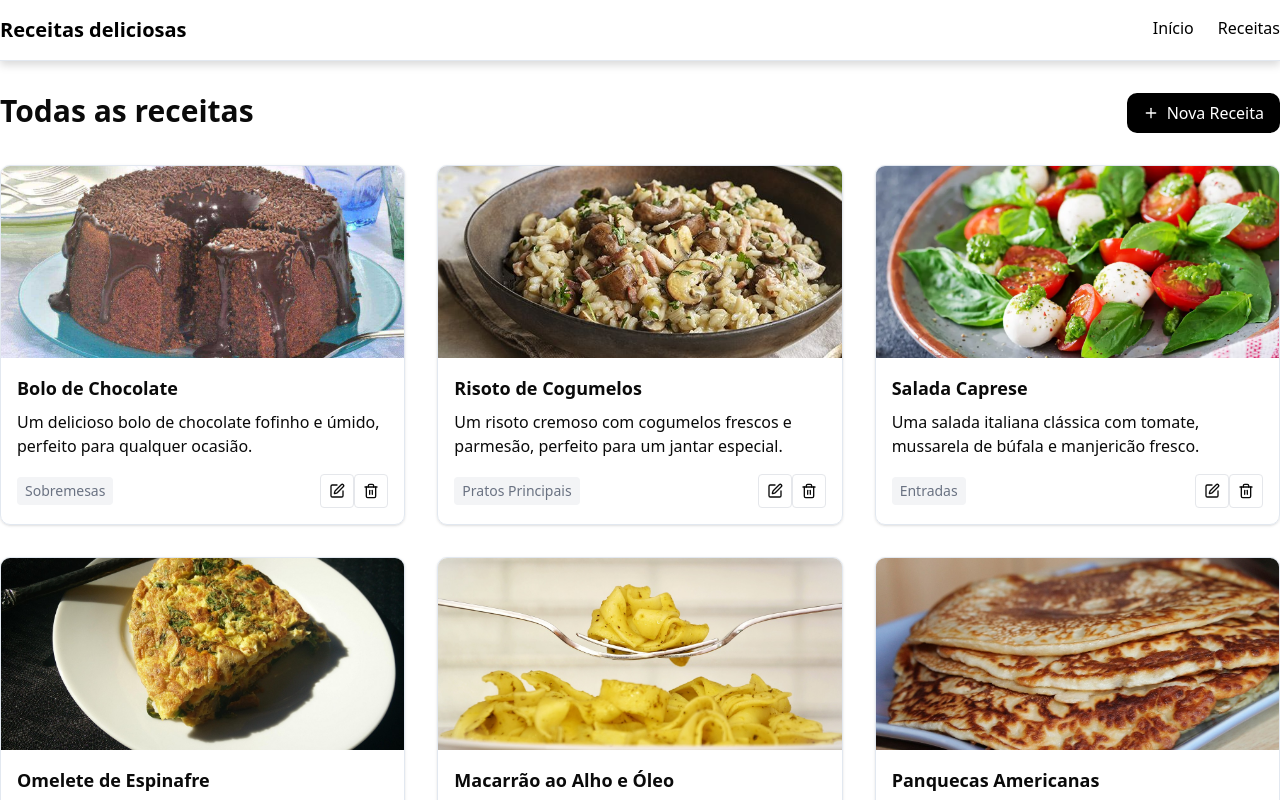
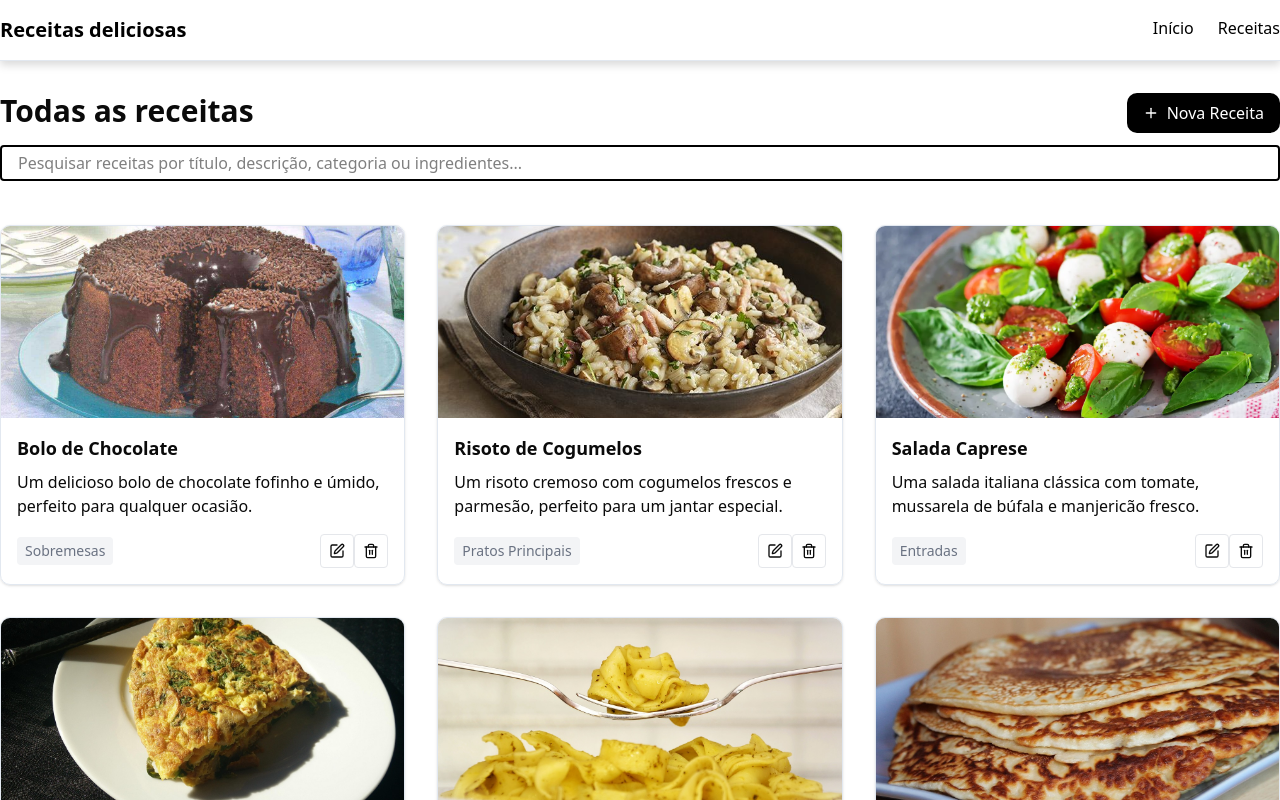
Before and after one commit to meloluvert/site-receitas-capacitacao, a Next.js app: page /receitas in a window 1280 px wide. Shown: the top 800 px of the page. Built offline with nearby package versions, Linux system fonts and the light colour scheme.

Commit message:
feat: barra de pesquisa com useState

```diff
--- a/src/app/page.tsx
+++ b/src/app/page.tsx
@@ -1,3 +1,4 @@
+"use client"
 import { ChevronRight } from "lucide-react";
 import Link from "next/link";
 import { recipes } from "@/lib/data";
@@ -26,7 +27,7 @@ export default function Home() {
           <h2 className="text-lg font-bold">Receitas em Destaque</h2>
           <div className="flex flex-col sm:flex-row w-full gap-8">
             {featuredRecipes.map((recipe) => (
-              <RecipeCard key={recipe.id} recipe={recipe} />
+              <RecipeCard key={recipe.id} recipe={recipe} onEdit={() => null} onDelete={() => null} />
             ))}
           </div>
           <Link
--- a/src/app/receitas/page.tsx
+++ b/src/app/receitas/page.tsx
@@ -1,19 +1,40 @@
 "use client";
+
+
 import { RecipeCard } from "@/components/RecipeCard";
 import { Recipe, recipes as initialRecipes } from "@/lib/data";
 import { Plus } from "lucide-react";
 import RecipeFormModal from "@/components/RecipeFormModal";
-import { useState } from "react";
+import { useEffect, useState } from "react";
 import DeleteConfirmationModal from "@/components/DeleteConfirmation";
 export default function ReceitasPage() {
   const [isRecipeModalOpen, setIsRecipeModalOpen] = useState(false);
   const [recipes, setRecipes] = useState<Recipe[]>(initialRecipes);
   const [isDeleteConfirmationModalOpen, setIsDeleteConfirmationModalOpen] =
     useState(false);
+
+
+
   const [modalMode, setModalMode] = useState<"create" | "edit">("create");
   const [selectedRecipe, setSelectedRecipe] = useState<Recipe | undefined>(
     undefined
   );
+
+  //paara controlar o estado da pesquisa
+  const [searchSentence, setSearchSentence] = useState("")
+
+  const [filteredRecipes, setFilteredRecipes] = useState<Recipe[]>(recipes)
+
+  //usei o useeffect, toda vez que searhSnetence muda, as receitas serão outras
+  useEffect(() =>{
+    setFilteredRecipes(recipes.filter(
+        (recipe) =>
+          recipe.title.toLowerCase().includes(searchSentence.toLowerCase()) ||
+          recipe.description.toLowerCase().includes(searchSentence.toLowerCase()) ||
+          recipe.category.toLowerCase().includes(searchSentence.toLowerCase()) ||
+          recipe.ingredients.some((ingredient) => ingredient.toLowerCase().includes(searchSentence.toLowerCase())),
+      ))
+  },[searchSentence, recipes])
 
   const handleOpenCreateModal = () => {
     setModalMode("create");
@@ -65,7 +86,7 @@ export default function ReceitasPage() {
   };
   return (
     <main className="flex-grow py-8 px-2 md:px-0">
-      <div className="container mx-auto">
+      <div className="container mx-auto flex gap-3 flex-col">
         <div className="flex justify-between w-full">
           <h1 className="text-3xl font-bold">Todas as receitas</h1>
           <button
@@ -76,9 +97,18 @@ export default function ReceitasPage() {
             Nova Receita
           </button>
         </div>
+        <div className="flex-grow">
+          <input
+            type="text"
+            placeholder="Pesquisar receitas por título, descrição, categoria ou ingredientes..."
+            value={searchSentence}
+           onChange={(e) => setSearchSentence(e.target.value)}
+            className=" border-2 border-black focus:border-black text-black h-4 w-full p-4 rounded"
+          />
+        </div>
 
         <div className="grid grid-cols-1 sm:grid-cols-3 gap-8 mt-8">
-          {recipes.map((recipe) => (
+          {filteredRecipes.map((recipe) => (
             <RecipeCard
               key={recipe.id}
               recipe={recipe}
```
